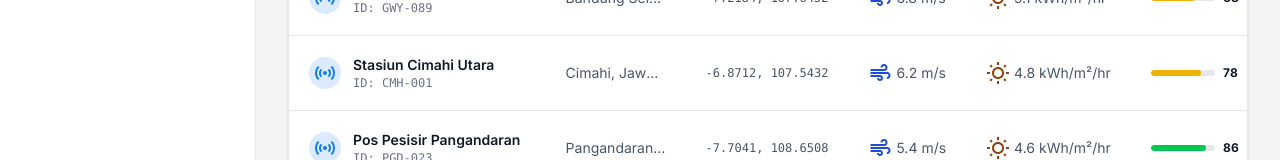
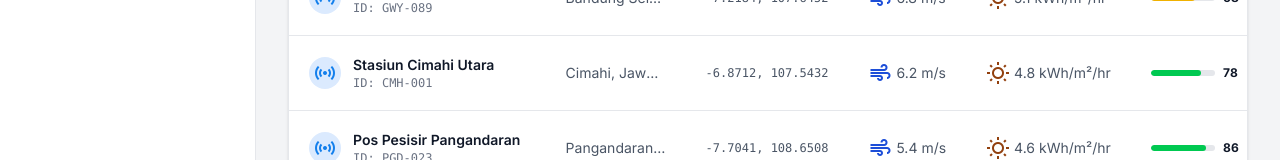
Before and after one commit to abdullmalikrahman/RE-Valid, a Next.js app in the folder frontend/: page /admin in a window 1280 px wide. Shown: the part 427-587 px from the top of the page. Built offline with nearby package versions, Linux system fonts and the light colour scheme; no server answers; sample sign-in values are in the browser's storage.

Commit message:
Update page.tsx

```diff
--- a/frontend/src/app/admin/page.tsx
+++ b/frontend/src/app/admin/page.tsx
@@ -724,7 +724,7 @@ export default function AdminPage() {
     try {
       const formData = new FormData();
       formData.append('file', csvFile);
-      const res = await fetch(
+      const res = await apiFetch(
         `/api/v1/measurements/upload?station_id=${encodeURIComponent(csvStation)}`,
         { method: 'POST', body: formData, headers: authHeaders() },
       );
@@ -967,7 +967,7 @@ export default function AdminPage() {
                           <div className="flex items-center gap-2">
                             <div className="w-16 h-1.5 bg-gray-200 dark:bg-gray-700 rounded-full overflow-hidden">
                               <div
-                                className={`h-full rounded-full ${station.score >= 80 ? 'bg-green-500' : station.score >= 60 ? 'bg-yellow-500' : 'bg-gray-400'}`}
+                                className={`h-full rounded-full ${station.score >= 70 ? 'bg-green-500' : station.score >= 50 ? 'bg-yellow-500' : 'bg-gray-400'}`}
                                 style={{ width: `${station.score}%` }}
                               />
                             </div>
```
